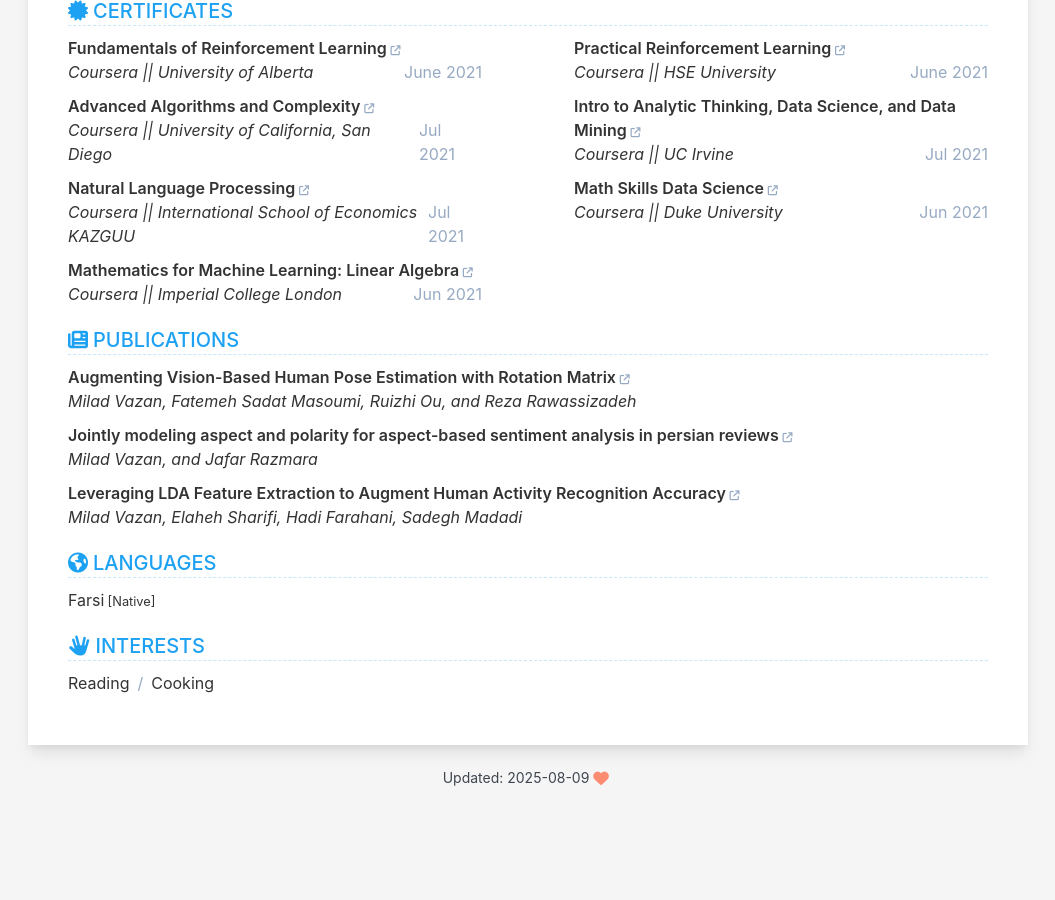
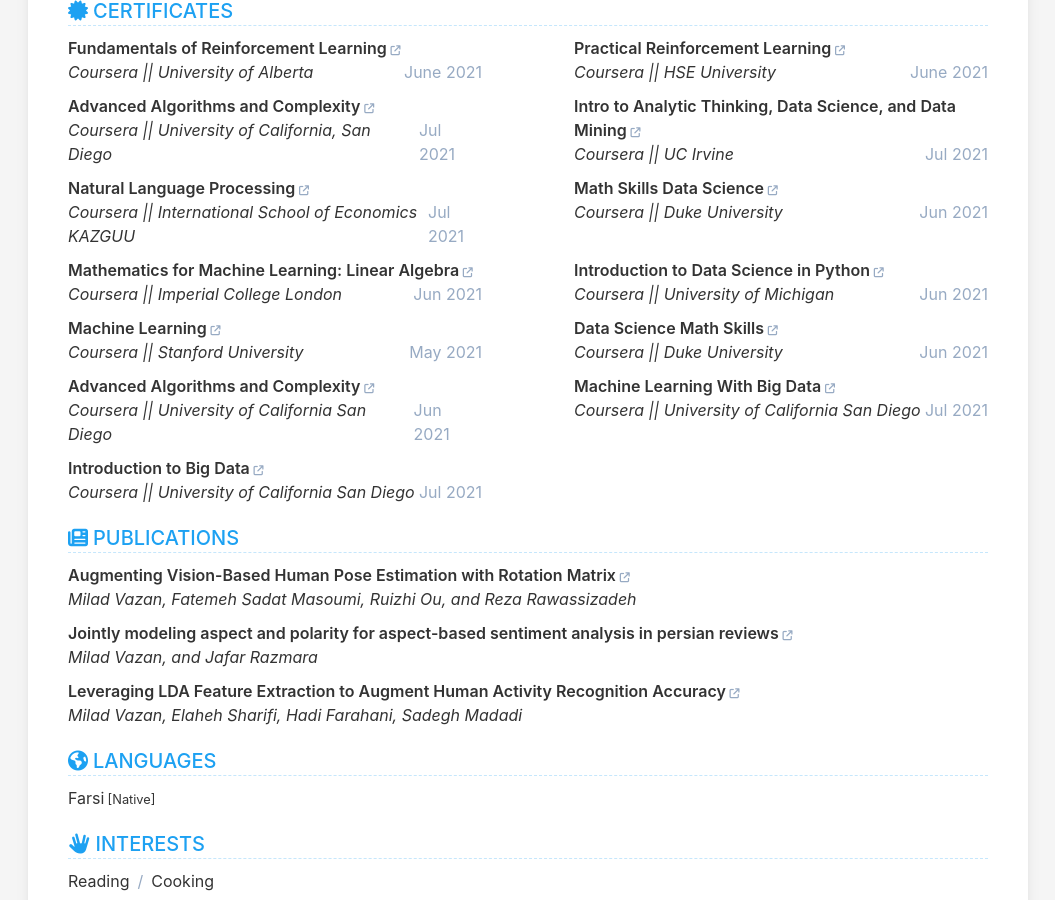
Before and after one commit to milad-ai/milad-ai.github.io, a Jekyll site: the page built from index.html, in a window 1280 px wide and 900 px high, scrolled down 1675 px. Shown: the whole window, without its empty margins (112-1167 px from the left). Built offline with Jekyll 4.4.1, drawn with Linux system fonts in a browser that asks for light colours; before the commit the page ends 2483 px from its top, so only the background shows below that.

Commit message:
Update data.yml

```diff
--- a/_data/data.yml
+++ b/_data/data.yml
@@ -211,6 +211,41 @@ certificate:
       date: Jun 2021
       link: 'https://www.coursera.org/account/accomplishments/certificate/H55WGEUE9JNV'
       description: |
+
+    - name: "Introduction to Data Science in Python"
+      issuer: Coursera || University of Michigan
+      date: Jun 2021
+      link: 'https://coursera.org/verify/CUCUXG96KCF9'
+      description: |
+    - name: "Machine Learning"
+      issuer: Coursera || Stanford University
+      date: May 2021
+      link: 'https://coursera.org/verify/4F7YPUV9BDN7'
+      description: |
+    - name: "Data Science Math Skills"
+      issuer: Coursera || Duke University
+      date: Jun 2021
+      link: 'https://coursera.org/verify/UKQZCEZ46P9Y'
+      description: |
+    - name: "Advanced Algorithms and Complexity"
+      issuer: Coursera || University of California San Diego
+      date: Jun 2021
+      link: 'https://coursera.org/verify/AFD WX8YN723G'
+      description: |
+    - name: "Machine Learning With Big Data"
+      issuer: Coursera || University of California San Diego
+      date: Jul 2021
+      link: 'https://coursera.org/verify/LR4XH6FYREVP'
+      description: |
+    - name: "Introduction to Big Data"
+      issuer: Coursera || University of California San Diego
+      date: Jul 2021
+      link: 'https://coursera.org/verify/5HQARFFPRQLW'
+      description: |
+
+
+
+
 publication:
   show: true
   order: 7
```
